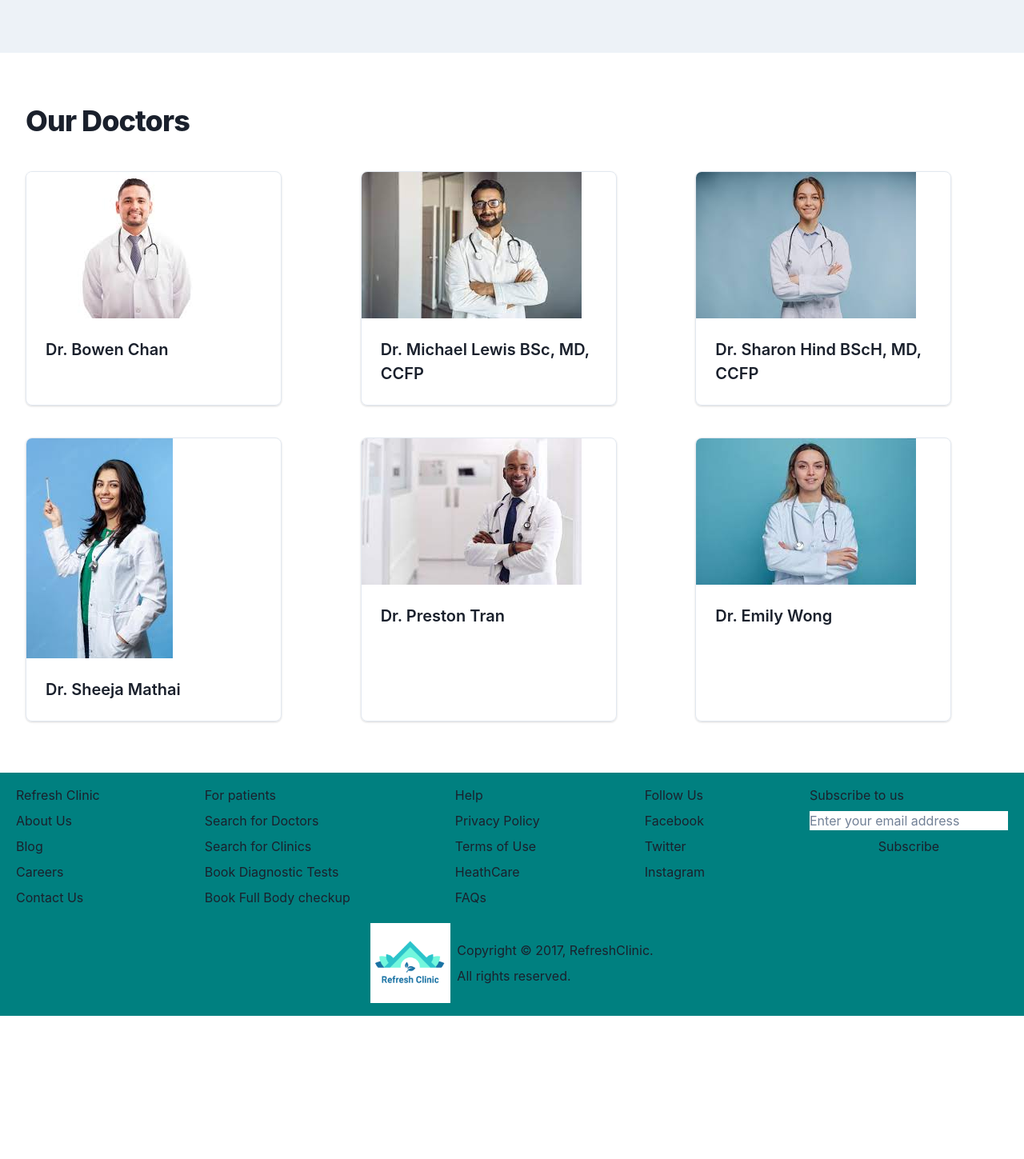
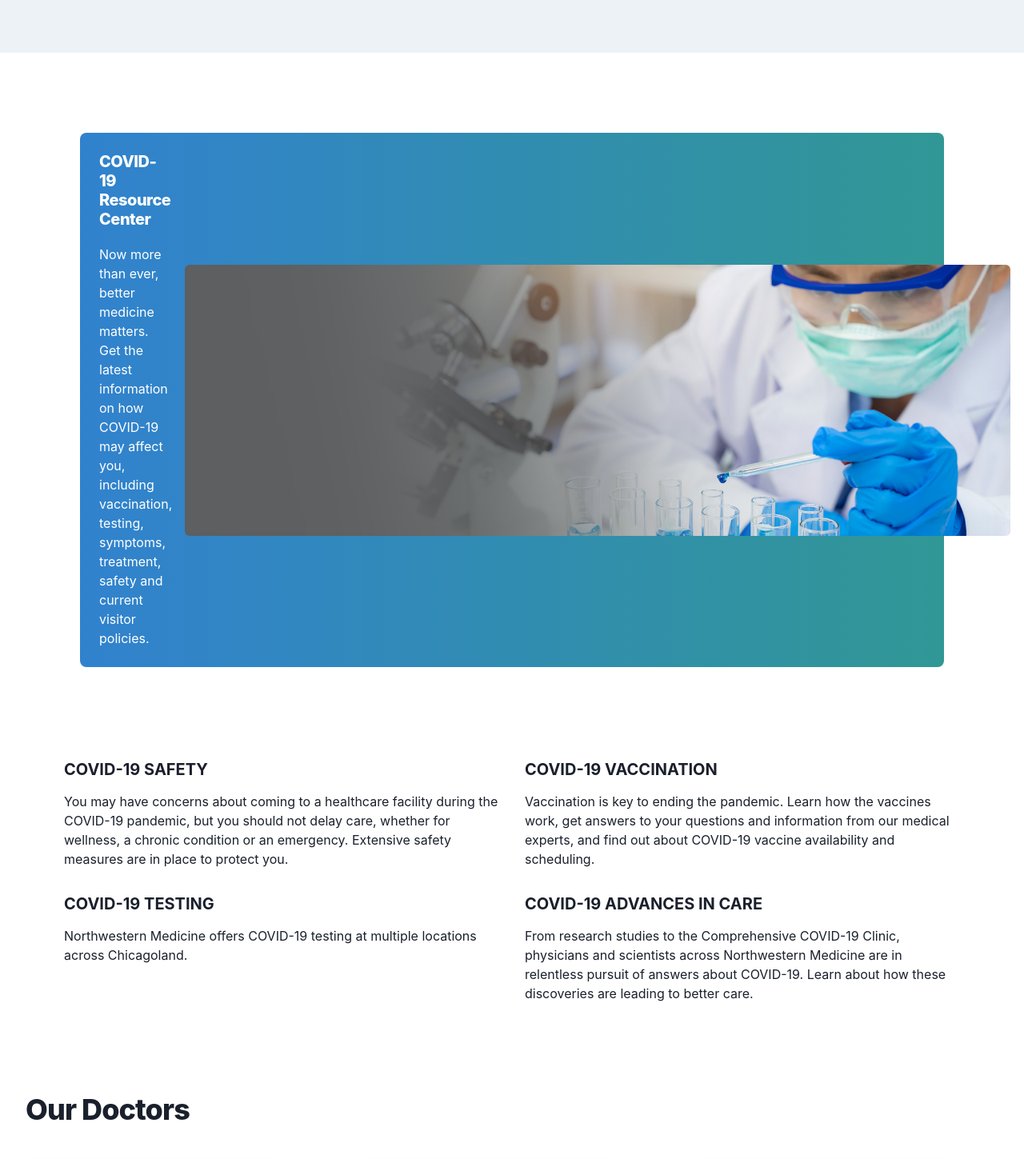
Before and after one commit to DevnandanRaj/Refresh-Clinic, a React (Create React App) app in the folder refresh-clinic/: page / in a window 1280 px wide. Shown: the part 646-2095 px from the top of the page at 80% size. Before the commit the page ends 1916 px from the top, so only its background shows below. Built offline with nearby package versions, Linux system fonts and the light colour scheme; data requests are answered from the project's data file.

Commit message:
added home and completed findoctors,medicines

```diff
--- a/refresh-clinic/src/Pages/BookAppointment.jsx
+++ b/refresh-clinic/src/Pages/BookAppointment.jsx
@@ -19,7 +19,7 @@ function BookAppointment() {
   const [fee, setFee] = useState(0);
   const [patientName, setPatientName] = useState("");
   const [patientPhone, setPatientPhone] = useState("");
-
+const [appointmentDate, setAppointmentDate] = useState("");
   useEffect(() => {
     const fetchDoctor = async () => {
       const response = await fetch(`http://localhost:${process.env.REACT_APP_JSON_SERVER_PORT}/doctors/${id}`);
@@ -32,12 +32,15 @@ function BookAppointment() {
 
   const handleTimeChange = (event) => {
     setTime(event.target.value);
-    const hourlyRate = 50;
+    const hourlyRate = 500;
     setFee(event.target.value * hourlyRate);
   };
 
   const handlePatientNameChange = (event) => {
     setPatientName(event.target.value);
+  };
+ const handleAppointmentDateChange = (event) => {
+    setAppointmentDate(event.target.value);
   };
 
   const handlePatientPhoneChange = (event) => {
@@ -53,6 +56,7 @@ const handleBookAppointment = () => {
       phone: patientPhone,
       fee:fee
     },
+      date: appointmentDate
   };
   localStorage.setItem("appointmentData", JSON.stringify(appointmentData));
 };
@@ -75,6 +79,10 @@ const handleBookAppointment = () => {
             <FormControl id="patient-phone" mb="4">
               <FormLabel>Patient Phone</FormLabel>
               <Input type="text" value={patientPhone} onChange={handlePatientPhoneChange} />
+            </FormControl>
+             <FormControl id="appointment-date" mb="4">
+              <FormLabel>Appointment Date</FormLabel>
+              <Input type="date" value={appointmentDate} onChange={handleAppointmentDateChange} />
             </FormControl>
             <FormControl id="time" mb="4">
               <FormLabel>Time (in hours)</FormLabel>
--- a/refresh-clinic/src/Pages/Cart.jsx
+++ b/refresh-clinic/src/Pages/Cart.jsx
@@ -8,8 +8,12 @@ import {
   Th,
   Thead,
   Tr,
+  Container,
+  Box,
 } from "@chakra-ui/react";
 import { Link } from "react-router-dom";
+import Navbar from "../Components/Navbar";
+import Footer from "../Components/Footer";
 
 function Cart() {
   const [medicineData, setMedicineData] = useState([]);
@@ -46,9 +50,20 @@ function Cart() {
 
   return (
     <div>
-      <Text fontSize="2xl" fontWeight="bold" mb="4">
-        Your Cart
+      <Navbar />
+      <Container maxW="container.xl" mt="8" marginTop="100px" marginBottom="250px">
+        <Box
+          borderWidth="1px"
+          borderRadius="lg"
+          overflow="hidden"
+          boxShadow="base"
+          p="8"
+        >
+          <Box textAlign="center" mb="4" justifyItems="center">
+            <Text fontWeight="bold" fontSize="xl" mt="2">
+              Refresh Clinic
             </Text>
+          </Box>
           <Table>
             <Thead>
               <Tr>
@@ -59,7 +74,8 @@ function Cart() {
               </Tr>
             </Thead>
             <Tbody>
-          {Object.entries(cart).map(([medicineId, { quantity,name,price }]) => {
+              {Object.entries(cart).map(
+                ([medicineId, { quantity, name, price }]) => {
                   const medicine = medicineData.find(
                     (m) => m.name === parseInt(medicineId)
                   );
@@ -78,7 +94,8 @@ function Cart() {
                       </Td>
                     </Tr>
                   );
-          })}
+                }
+              )}
             </Tbody>
           </Table>
           <Text fontSize="lg" fontWeight="bold" mt="4" mb="2">
@@ -90,11 +107,21 @@ function Cart() {
             </Button>
           </Link>
           <Link to="/">
-      <Button colorScheme="green" onClick={() => { alert("Checkout completed!"); localStorage.removeItem("medicineCart") }}>
+            <Button
+              colorScheme="green"
+              onClick={() => {
+                alert("Checkout completed!");
+                localStorage.removeItem("medicineCart");
+              }}
+            >
               Checkout
             </Button>
           </Link>
+        </Box>
+      </Container>
+       <Footer/>
     </div>
+
   );
 }
 
--- a/refresh-clinic/src/Pages/Home.jsx
+++ b/refresh-clinic/src/Pages/Home.jsx
@@ -3,6 +3,7 @@ import Navbar from "../Components/Navbar";
 import Footer from "../Components/Footer";
 import { Box, Flex, Heading, Text, Image, SimpleGrid } from "@chakra-ui/react";
 import home1 from "../Resources/home1.jpg";
+import covid from "../Resources/covid.png";
 import DoctorCard from "../Components/DoctorsCard";
 
 function Home() {
@@ -33,11 +34,22 @@ function Home() {
           justifyContent="space-between"
         >
           <Box flex="1">
-            <Heading size="xl" fontWeight="extrabold" letterSpacing="tight" mb="5">
-              Welcome to <Text color="blue.500" as="span">Refresh Clinic</Text>
+            <Heading
+              size="xl"
+              fontWeight="extrabold"
+              letterSpacing="tight"
+              mb="5"
+            >
+              Welcome to{" "}
+              <Text color="blue.500" as="span">
+                Refresh Clinic
+              </Text>
             </Heading>
             <Text fontSize="lg" mb="5">
-              We are committed to providing quality healthcare services to our patients. Our team of experienced doctors, nurses, and staff are dedicated to ensuring your well-being and helping you maintain a healthy lifestyle.
+              We are committed to providing quality healthcare services to our
+              patients. Our team of experienced doctors, nurses, and staff are
+              dedicated to ensuring your well-being and helping you maintain a
+              healthy lifestyle.
             </Text>
           </Box>
           <Box flex="1" ml={{ md: "12" }}>
@@ -45,6 +57,76 @@ function Home() {
           </Box>
         </Flex>
       </Box>
+      <Box
+        bgGradient="linear(to-r, blue.500, teal.500)"
+        p="6"
+        rounded="lg"
+        display="flex"
+        alignItems="center"
+       margin="100px"
+      >
+        <Box mr={4}>
+          <Heading
+            size="md"
+            fontWeight="extrabold"
+            letterSpacing="tight"
+            color="white"
+            mb="5"
+          >
+            COVID-19 Resource Center
+          </Heading>
+          <Text fontSize="md" color="white">
+            Now more than ever, better medicine matters. Get the latest
+            information on how COVID-19 may affect you, including vaccination,
+            testing, symptoms, treatment, safety and current visitor policies.
+          </Text>
+        </Box>
+        <Image src={covid} alt="COVID-19 Safety" borderRadius="md" w="1500px" />
+      </Box>
+      <Flex flexWrap="wrap" justifyContent="center" my={8}>
+        <Box width={{ base: "100%", md: "45%" }} p={4}>
+          <Heading size="md" mb={4}>
+            COVID-19 SAFETY
+          </Heading>
+          <Text fontSize="md">
+            You may have concerns about coming to a healthcare facility during
+            the COVID-19 pandemic, but you should not delay care, whether for
+            wellness, a chronic condition or an emergency. Extensive safety
+            measures are in place to protect you.
+          </Text>
+        </Box>
+        <Box width={{ base: "100%", md: "45%" }} p={4}>
+          <Heading size="md" mb={4}>
+            COVID-19 VACCINATION
+          </Heading>
+          <Text fontSize="md">
+            Vaccination is key to ending the pandemic. Learn how the vaccines
+            work, get answers to your questions and information from our medical
+            experts, and find out about COVID-19 vaccine availability and
+            scheduling.
+          </Text>
+        </Box>
+        <Box width={{ base: "100%", md: "45%" }} p={4}>
+          <Heading size="md" mb={4}>
+            COVID-19 TESTING
+          </Heading>
+          <Text fontSize="md">
+            Northwestern Medicine offers COVID-19 testing at multiple locations
+            across Chicagoland.
+          </Text>
+        </Box>
+        <Box width={{ base: "100%", md: "45%" }} p={4}>
+          <Heading size="md" mb={4}>
+            COVID-19 ADVANCES IN CARE
+          </Heading>
+          <Text fontSize="md">
+            From research studies to the Comprehensive COVID-19 Clinic,
+            physicians and scientists across Northwestern Medicine are in
+            relentless pursuit of answers about COVID-19. Learn about how these
+            discoveries are leading to better care.
+          </Text>
+        </Box>
+      </Flex>
       <Box maxW="7xl" mx="auto" py="16" px={{ base: "6", md: "8" }}>
         <Heading size="xl" fontWeight="extrabold" letterSpacing="tight" mb="10">
           Our Doctors
--- a/refresh-clinic/src/Pages/Recipt.jsx
+++ b/refresh-clinic/src/Pages/Recipt.jsx
@@ -6,21 +6,21 @@ import RefreshLogo from "../Resources/RefreshLogo.png";
 
 function Receipt() {
   const appointmentData = JSON.parse(localStorage.getItem("appointmentData"));
-  const { doctor, time, fee } = appointmentData;
+  const { doctor, time, fee, date } = appointmentData;
   const { name: patientName, phone: patientPhone } = appointmentData.patient;
 
   return (
     <>
       <Navbar />
-      <Container maxW="container.xl" mt="8">
+      <Container maxW="container.xl" mt="8" marginTop="50px" marginBottom="50px">
         <Box borderWidth="1px" borderRadius="lg" overflow="hidden" boxShadow="base" p="8">
-          <Box textAlign="center" mb="4" justifyItems="center">
+          <Box textAlign="center" mb="4">
             <Image src={RefreshLogo} alt="RefreshClinic Logo" height="100" mx="auto" />
             <Text fontWeight="bold" fontSize="xl" mt="2">
               RefreshClinic
             </Text>
           </Box>
-          <Text fontWeight="bold" fontSize="2xl" mb="4">
+          <Text fontWeight="bold" fontSize="2xl" mb="4" textAlign="center">
             Appointment Details
           </Text>
           <Text fontWeight="bold" fontSize="lg" mb="4">
@@ -36,9 +36,12 @@ function Receipt() {
             Patient Phone: {patientPhone}
           </Text>
           <Text fontWeight="bold" fontSize="lg" mb="4">
+            Date: {date}
+          </Text>
+          <Text fontWeight="bold" fontSize="lg" mb="4" ml="auto">
             Time (in hours): {time}
           </Text>
-          <Text fontWeight="bold" fontSize="lg" mb="4">
+          <Text fontWeight="bold" fontSize="lg" mb="4" ml="auto">
             Fee: ₹{fee}
           </Text>
           <Link to="/finddoctors">
```
Also changed, not shown: refresh-clinic/public/images/Research_warmgray_release.png (added), refresh-clinic/src/Resources/covid.png (added). Lines whose indentation alone changed are shown as unchanged.
